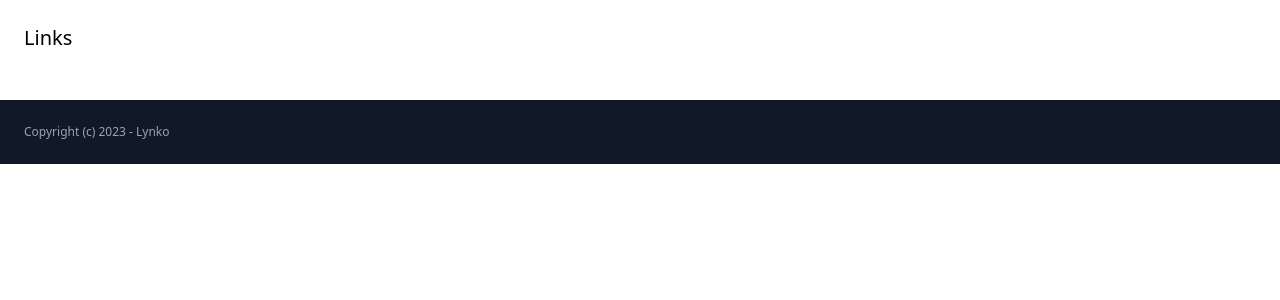
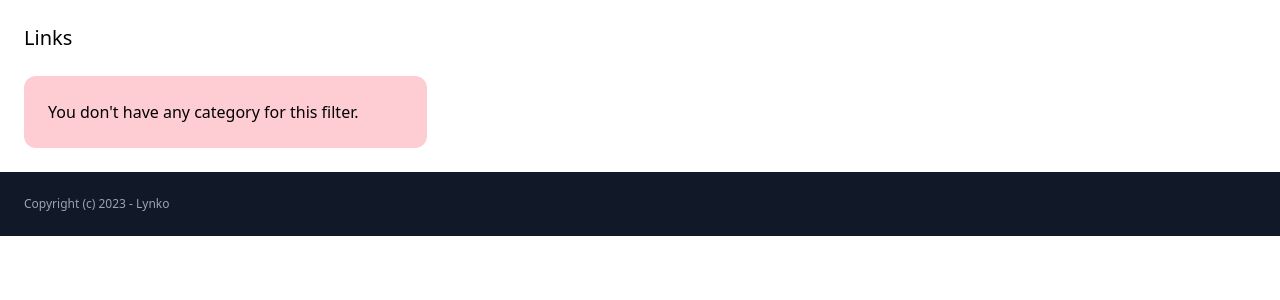
Before and after one commit to iqbaladil/Lynko, a Django app: template lynko/link/templates/link/links.html in a window 1280 px wide. Shown: the part 76-376 px from the top of the page. Run offline with Django 3.2, Linux system fonts and the light colour scheme; the template is opened without the code that fills it, so the values that code supplies are empty; some libraries are stand-ins or nearby versions.

Commit message:
implement limitation incomplete

```diff
--- a/Todo.txt
+++ b/Todo.txt
@@ -24,7 +24,8 @@ DONE Category list page
     DONE Delete category
 DONE Edit link
 DONE Delete link
-Add category filter on the links page
+DONE Add category filter on the links page
 Implement limitations
+    For this example only: free user can have only 5 links, pro user can have >5.
 Implement a payment gateway (dj-stripe)
 Deploy (?)
--- a/lynko/link/templates/link/categories.html
+++ b/lynko/link/templates/link/categories.html
@@ -12,7 +12,7 @@
             <div class="bg-gray-100 p-6 rounded-xl">
                 <h2 class="mb-2 text-xl">{{ category.name }} </h2>
 
-                <a href="#" class="text-cyan-700">View</a>
+                <a href="{% url 'links:links' %}?category={{category.id}}" class="text-cyan-700">View</a>
                 |
                 <a href="{% url 'links:edit_category' category.id  %}" class="text-cyan-700">Edit</a>
                 |
--- a/lynko/link/templates/link/links.html
+++ b/lynko/link/templates/link/links.html
@@ -4,6 +4,12 @@
 
 {% block content %}
     <h1 class="mb-6 text-xl">Links</h1>
+
+    <div class="mb-4 space-x-4 space-y-4">
+        {% for category in request.user.categories.all %}
+            <a href="{% url 'links:links' %}?category={{category.id}}"> {{ category.name }} </a>
+        {% endfor %}
+    </div>
 
     <div class="grid grid-cols-3 gap-3">
         {% for link in links %}
@@ -21,6 +27,10 @@
                 <a href="{% url 'links:delete_link' link.id %}" class="text-rose-700"">Delete</a>
 
             </div>
+        {% empty %}
+            <div class="bg-rose-200 p-6 rounded-xl">
+                You don't have any category for this filter.
+            </div>
         {% endfor %}
     </div>
 
--- a/lynko/link/views.py
+++ b/lynko/link/views.py
@@ -5,10 +5,15 @@ from .models import Category, Link
 
 @login_required
 def links(request):
+    category = request.GET.get('category', '')
     links = Link.objects.filter(created_by=request.user)
+
+    if category:
+        link = links.filter(category_id=category)
 
     return render(request, 'link/links.html', {
         'links': links,
+        'category': category,
     })
 
 
```
Also changed, not shown: lynko/accounts/models.py (+11 -1 lines), lynko/accounts/migrations/0002_plan.py (added), lynko/db.sqlite3, lynko/link/migrations/0002_alter_category_options_alter_link_options.py (added), 1 other file.
